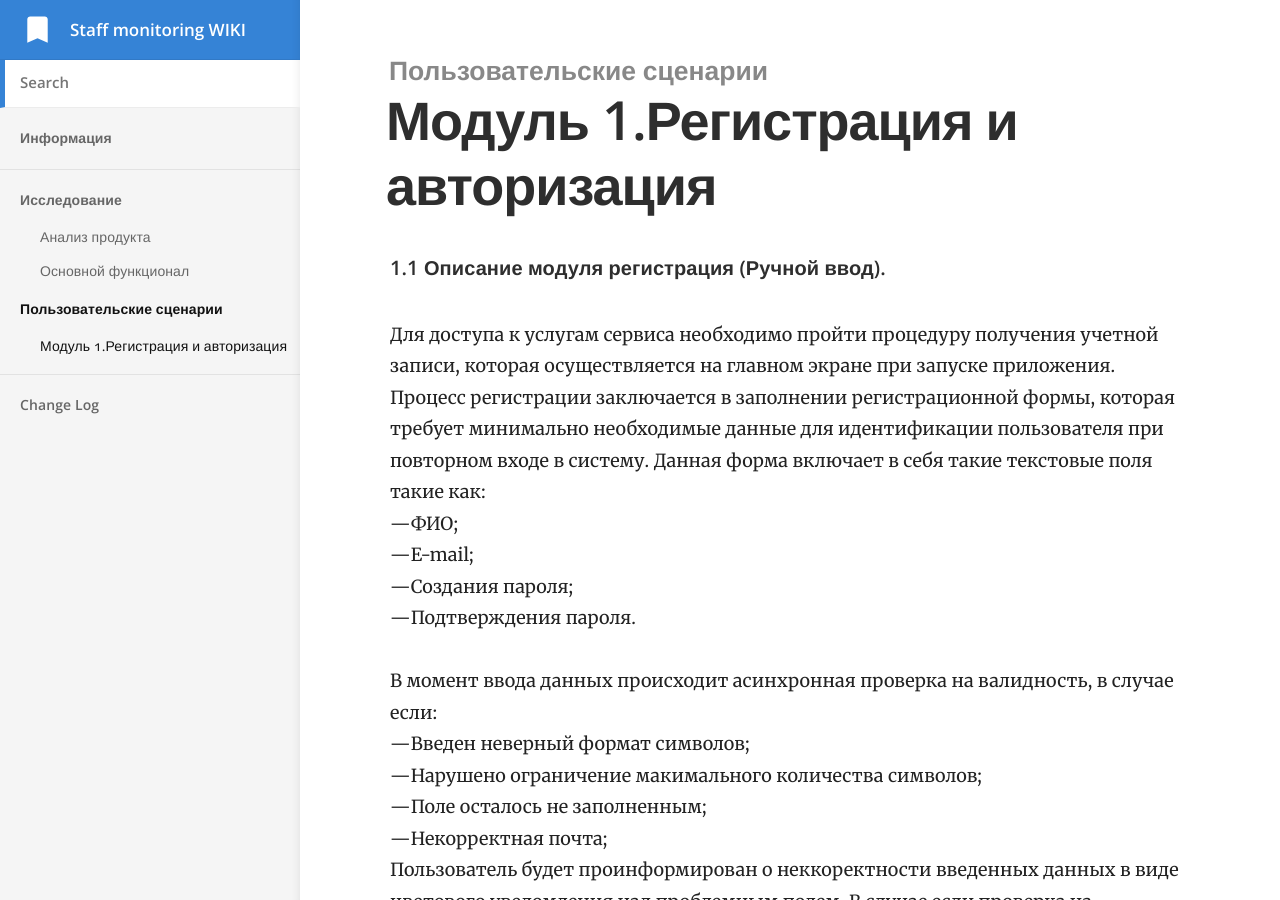
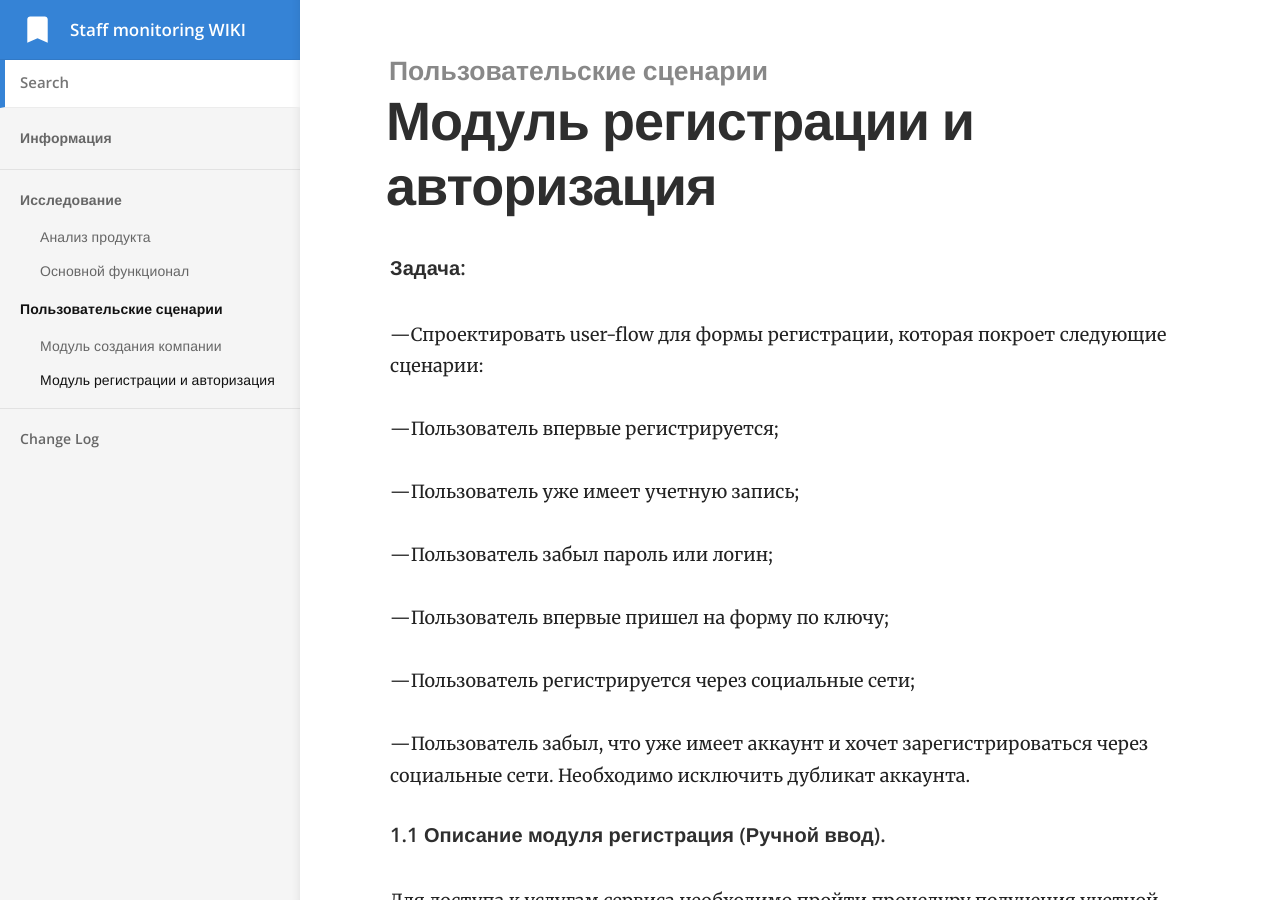
Before and after one commit to StaffMonitoring/StaffMonitoring.github.io, a Jekyll site: the page built from _docs/Scenario/registration.md, in a window 1280 px wide and 900 px high. Built offline with Jekyll 4.4.1, drawn with Linux system fonts in a browser that asks for light colours.

Commit message:
new text

```diff
--- a/_docs/Scenario/registration.md
+++ b/_docs/Scenario/registration.md
@@ -1,9 +1,28 @@
 ---
-title: Модуль 1.Регистрация и авторизация
+title: Модуль регистрации и авторизация
 category: Пользовательские сценарии
 order: 1
 published: true
 ---
+
+<h5>Задача:</h5>
+<br>
+---Спроектировать user-flow для формы регистрации, которая покроет
+следующие сценарии:<br>
+
+---Пользователь впервые регистрируется;<br>
+
+---Пользователь уже имеет учетную запись;<br>
+
+---Пользователь забыл пароль или логин;<br>
+
+---Пользователь впервые пришел на форму по ключу;<br>
+
+---Пользователь регистрируется через социальные сети;<br>
+
+---Пользователь забыл, что уже имеет аккаунт и хочет зарегистрироваться через
+социальные сети. Необходимо исключить дубликат аккаунта.<br>
+
 
 
 <h5>1.1 Описание модуля регистрация (Ручной ввод).</h5>
@@ -74,7 +93,7 @@ published: true
 <br>
 <h5>Документы для скачивания</h5>
 
-
+<br>
 <p><a href="/images/registration-scenario/hand-input.jpg" download>Схема 1. Регистрация(ручной ввод)</a>
 <p><a href="/images/registration-scenario/social-service.jpg" download>Схема 2. Регистрация(сторонние сервисы)</a>
 <p><a href="/images/registration-scenario/log-in.jpg" download>Схема 3. Положительный сценарий входа в систему</a>
```
Also changed, not shown: _docs/Research/StepOne.md (+1 -1 lines), _docs/Scenario/company.md (added, +27 -0 lines), images/create-company/company-main.jpg (added).
